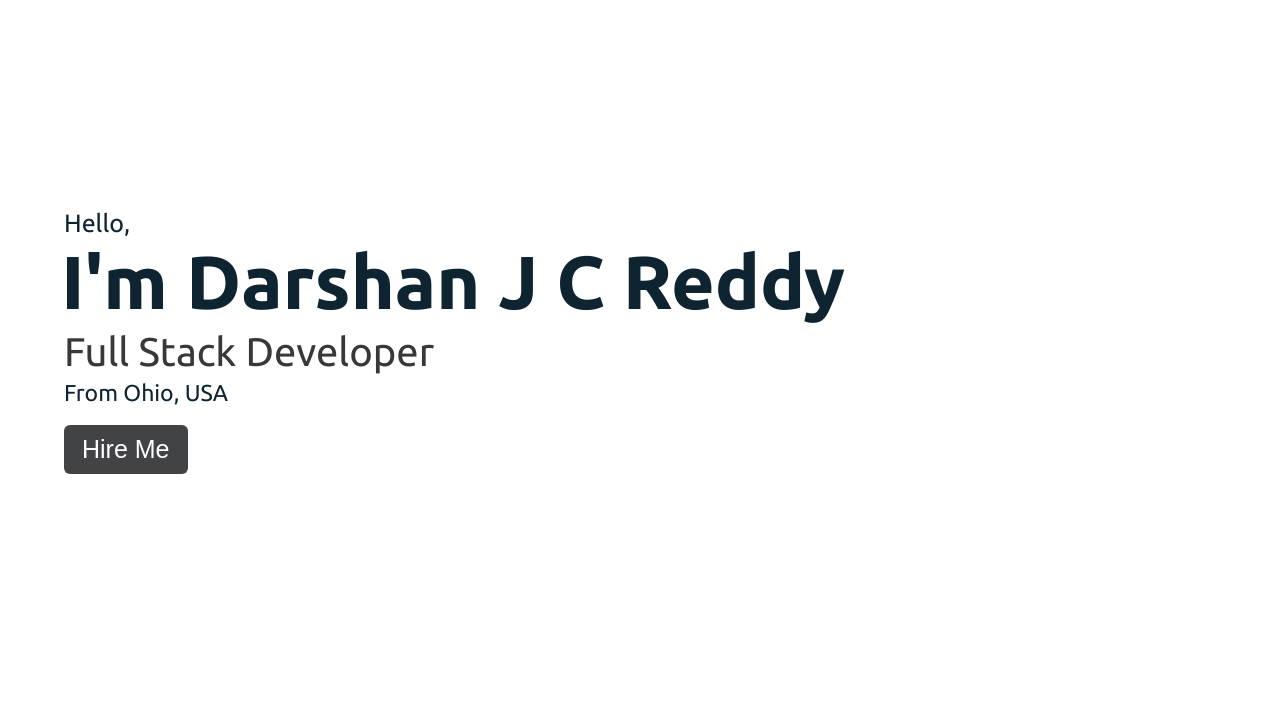
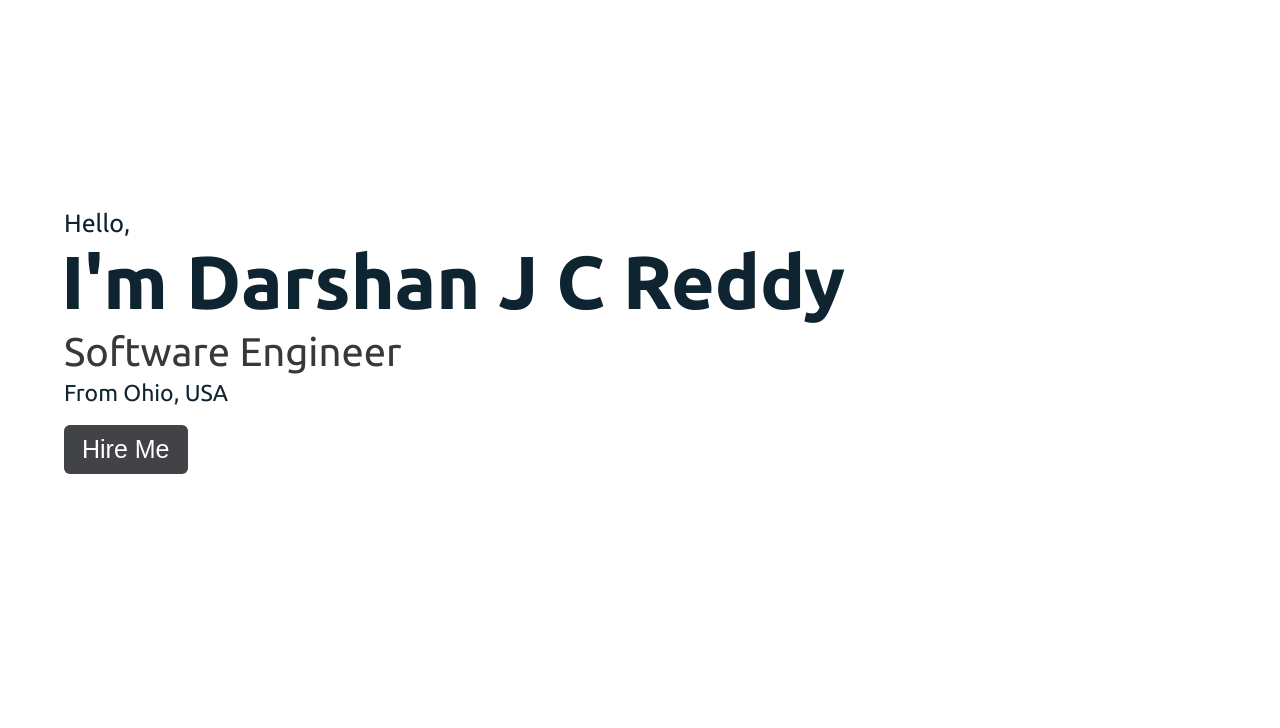
Before and after one commit to DarshanRedddy/mysite, a plain HTML site: page index.html in a window 1280 px wide. Shown: the part 72-800 px from the top of the page. Drawn offline with Linux system fonts and the light colour scheme.

```diff
--- a/index.html
+++ b/index.html
@@ -45,7 +45,7 @@
       <div class="text">
         <div class="text-one">Hello,</div>
         <div class="text-two">I'm Darshan J C Reddy</div>
-        <div class="text-three">Full Stack Developer</div>
+        <div class="text-three">Software Engineer</div>
         <div class="text-four">From Ohio, USA</div>
       </div>
       <div class="button">
```
